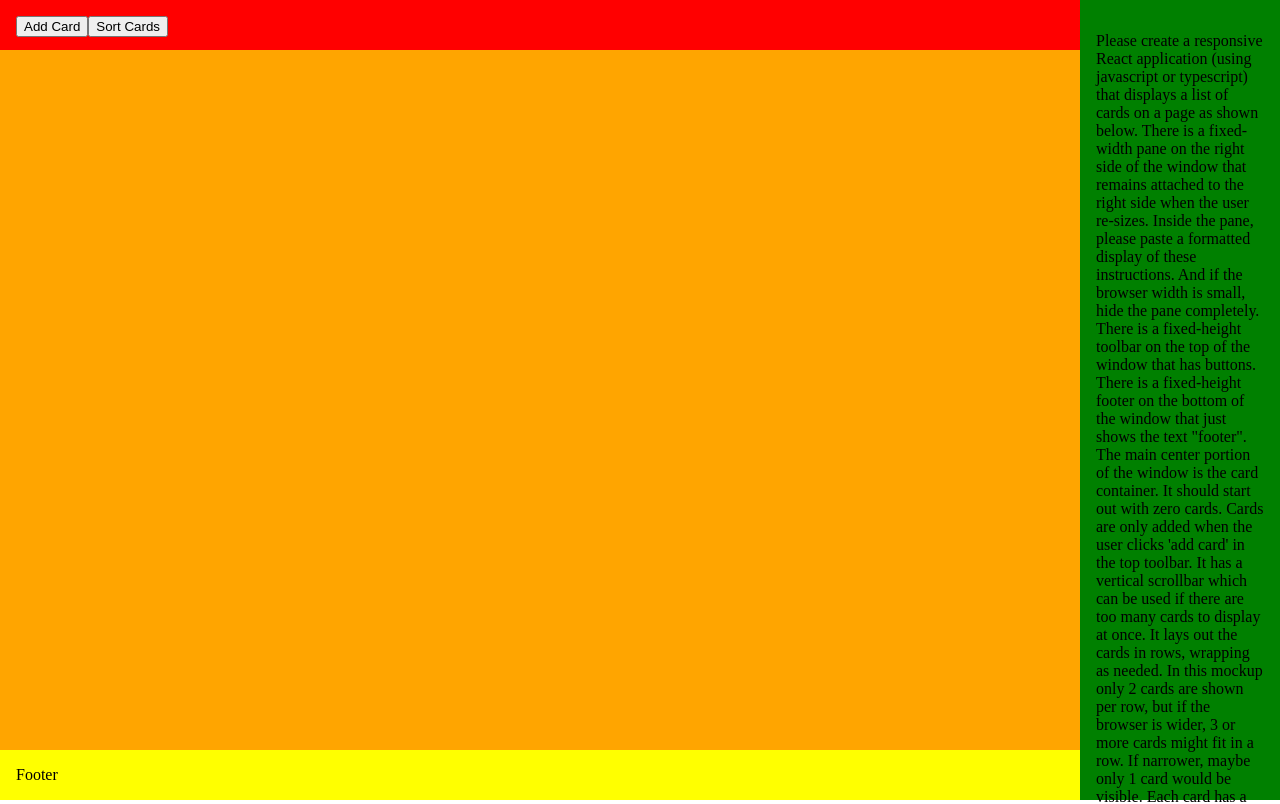
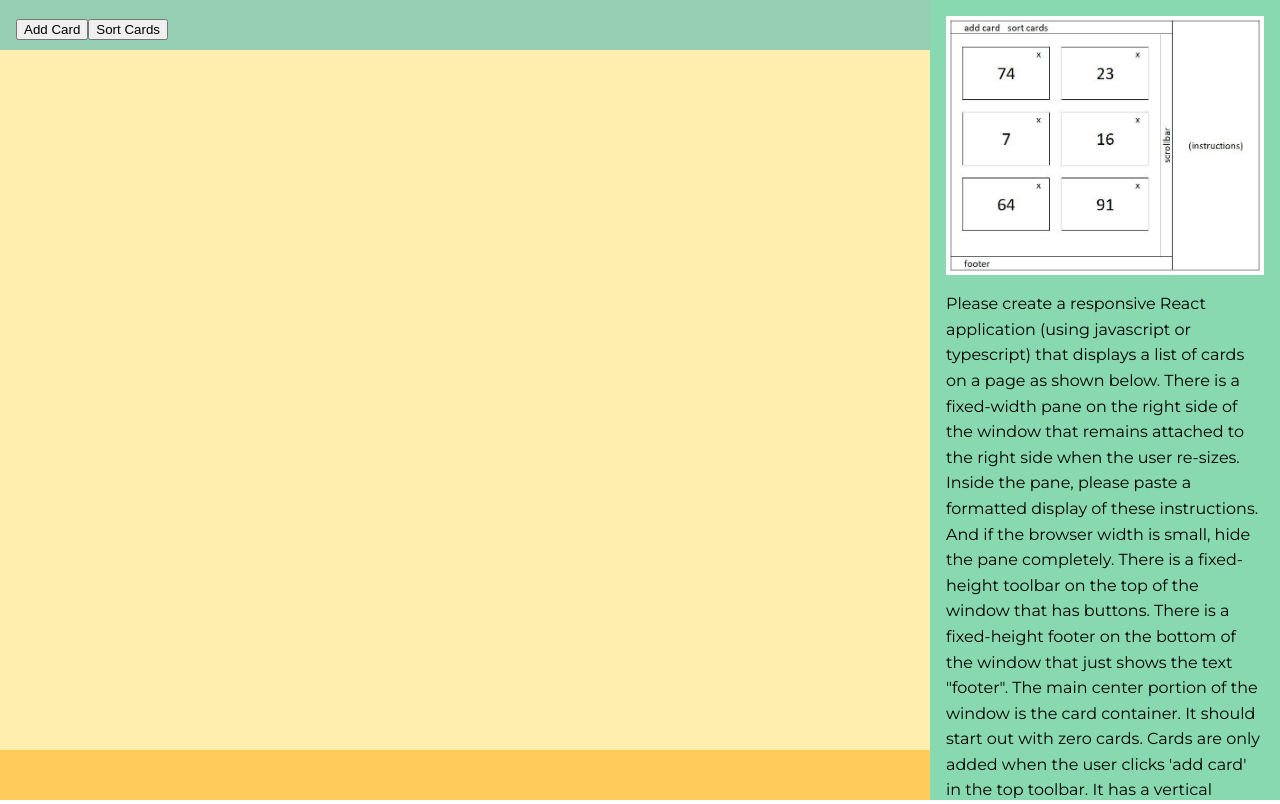
Before and after one commit to suarez9093/blue-owl, a React (Create React App) app: page / in a window 1280 px wide. Shown: the top 804 px of the page. Built offline with nearby package versions, Linux system fonts and the light colour scheme.

Commit message:
added styling to the cards. Added global font from google fonts. Added background colors to different sections

```diff
--- a/public/index.html
+++ b/public/index.html
@@ -11,6 +11,9 @@
     <!-- Font Awesome -->
     <link rel="stylesheet" href="https://cdnjs.cloudflare.com/ajax/libs/font-awesome/4.7.0/css/font-awesome.min.css">
 
+    <!-- Google Font -->
+    <link rel="preconnect" href="https://fonts.gstatic.com">
+    <link href="https://fonts.googleapis.com/css2?family=Montserrat&display=swap" rel="stylesheet">
     <!--
       manifest.json provides metadata used when your web app is installed on a
       user's mobile device or desktop. See https://developers.google.com/web/fundamentals/web-app-manifest/
--- a/src/components/Cards/Card/index.js
+++ b/src/components/Cards/Card/index.js
@@ -1,15 +1,14 @@
 import React, { useContext } from 'react';
 import { context } from '../../../context/context';
 function Card(props) {
-  console.log('props ', props);
   const { handleDeleteCard } = useContext(context);
 
   return (
     <div className='card'>
       {props.card}
-      <button onClick={(e) => handleDeleteCard(e, props)} className='btn'>
+      {/* <button onClick={(e) => handleDeleteCard(e, props)} className='btn'>
         x
-      </button>
+      </button> */}
     </div>
   );
 }
--- a/src/components/Cards/index.js
+++ b/src/components/Cards/index.js
@@ -7,7 +7,8 @@ function Cards() {
 
   return (
     <div className='cards'>
-      {isSorted && cards.map((card, index) => <Card key={index} card={card} />)}
+      {isSorted &&
+        cards.map((card, index) => <Card id={index} key={index} card={card} />)}
       {!isSorted &&
         cards.map((card, index) => <Card id={index} key={index} card={card} />)}
     </div>
--- a/src/components/Footer/index.js
+++ b/src/components/Footer/index.js
@@ -1,6 +1,6 @@
 import React from 'react';
 
 function Footer() {
-  return <footer className='footer'>Footer</footer>;
+  return <footer className='footer'></footer>;
 }
 export default Footer;
--- a/src/components/Instructions/index.js
+++ b/src/components/Instructions/index.js
@@ -3,6 +3,7 @@ import image from './pic.jpg';
 function Instructions() {
   return (
     <div className='instructions-container'>
+      <img className='instructions-image' src={image} alt='instructions' />
       <p className='instructions'>
         Please create a responsive React application (using javascript or
         typescript) that displays a list of cards on a page as shown below.
@@ -27,7 +28,6 @@ function Instructions() {
         the top of the page, please sort the cards in order of the number that
         is shown in the center of each card.
       </p>
-      <img className='instructions-image' src={image} alt='instructions' />
     </div>
   );
 }
--- a/src/context/context.js
+++ b/src/context/context.js
@@ -16,12 +16,10 @@ function ContextProvider({ children }) {
 
   function handleDeleteCard(e, props) {
     let array = [...cards];
-    let index = array.indexOf(props.card);
+    array.splice(props.id, 1);
+    setCards(array);
+  }
 
-    array.splice(index, 1);
-    setCards(array);
-    console.log(cards);
-  }
   function handleSortCard(e) {
     let sortedCards = cards.sort((a, b) => a - b);
     setCards(sortedCards);
--- a/src/index.css
+++ b/src/index.css
@@ -2,7 +2,6 @@
 Global Styles
 ==============================================================
 */
-
 
 * {
   box-sizing: border-box;
@@ -10,10 +9,14 @@ Global Styles
 
 body {
   margin: 0;
-    font-size: 1.6;
+  line-height: 1.6;
+  font-family: 'Montserrat', sans-serif;
 }
 
-.header, .cards, .footer, .instructions-container {
+.header,
+.cards,
+.footer,
+.instructions-container {
   padding: 1em;
 }
 /*
@@ -21,32 +24,45 @@ Layout
 ==============================================================
 */
 .container {
+  background-color: #ffeead;
   height: 100vh;
   display: grid;
-    grid-template-columns: repeat(11, 1fr) 200px;
-    grid-template-rows: minmax(0px, 50px) repeat(10,1fr) minmax(0px, 50px);
+  grid-template-columns: repeat(11, 1fr) 350px;
+  grid-template-rows: minmax(0px, 50px) repeat(10, 1fr) minmax(0px, 50px);
 }
 
 .header {
   grid-column: 1 / 12;
   grid-row: 1 / 2;
-    background-color: red;
+  background-color: #96ceb4;
 }
 .cards {
-    background-color: orange;
   grid-column: 1 / 12;
   grid-row: 2 / 12;
 }
 .footer {
   grid-column: 1 / 12;
   grid-row: 12 / 13;
-    background-color: yellow;
+  background-color: #ffcc5c;
 }
 .instructions-container {
+  display: flex;
+  flex-direction: column;
+  justify-content: space-evenly;
   width: 100%;
   grid-column: 12 / 13;
   grid-row: 1 / -1;
-    background-color: green;
+  background-color: #88d8b0;
+}
+@media only screen and (max-width: 600px) {
+  .instructions-container {
+    display: none;
+  }
+  .footer,
+  .cards,
+  .header {
+    grid-column: 1 / -1;
+  }
 }
 
 /*
@@ -55,30 +71,58 @@ Cards
 */
 .cards {
   display: flex;
-    flex-direction: column;
-    justify-content: space-evenly;
+  align-items: flex-start;
+  overflow-y: auto;
+  flex-wrap: wrap;
+  justify-content: flex-start;
+}
+.cards > .card:nth-child(1n) {
+  background-color: #96ceb4;
+}
+.cards > .card:nth-child(2n) {
+  background-color: #ff6f69;
+}
+.cards > .card:nth-child(3n) {
+  background-color: #88d8b0;
+}
+.cards > .card:nth-child(4n) {
+  background-color: #ffcc5c;
 }
 .card {
+  font-size: 2em;
+  color: #ffeead;
+  text-align: center;
+  align-self: flex-start;
+  margin: 1em;
   padding: 2em;
   display: flex;
   background-color: white;
-box-shadow: 5px 5px 50px -24px rgba(0, 0, 0, 0.26);
+  box-shadow: 0 4px 8px 0 rgba(0, 0, 0, 0.2);
+  transition: 0.3s;
   border-radius: 7px;
   width: 200px;
   justify-content: center;
   align-items: center;
+}
+
+.card:hover {
+  box-shadow: 0 8px 16px 0 rgba(0, 0, 0, 0.2);
 }
 img {
   width: 100%;
 }
 
 .btn {
-    background-color: red; /* Blue background */
-    border: none; /* Remove borders */
-    color: white; /* White text */
-    padding: 12px 16px; /* Some padding */
-    font-size: 16px; /* Set a font size */
-    cursor: pointer; /* Mouse pointer on hover */
+  background-color: red;
+  border-radius: 7px;
+  border: none;
+  color: white;
+  padding: 12px 16px;
+  font-size: 16px;
+  cursor: pointer;
+  position: relative;
+  top: -32px;
+  right: -72.2px;
 }
 
 /* Darker background on mouse-over */
```
Lines whose indentation alone changed are shown as unchanged.
